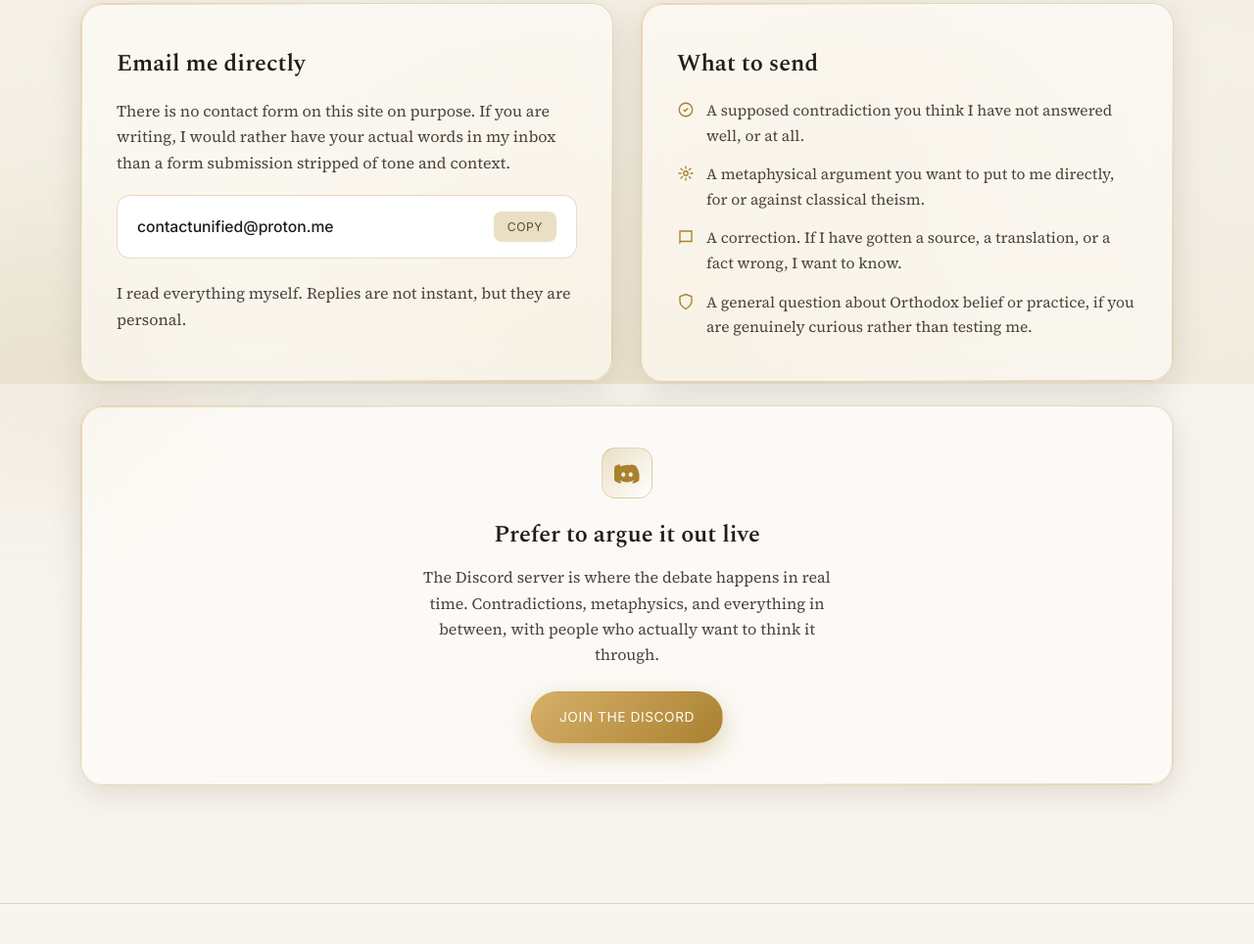
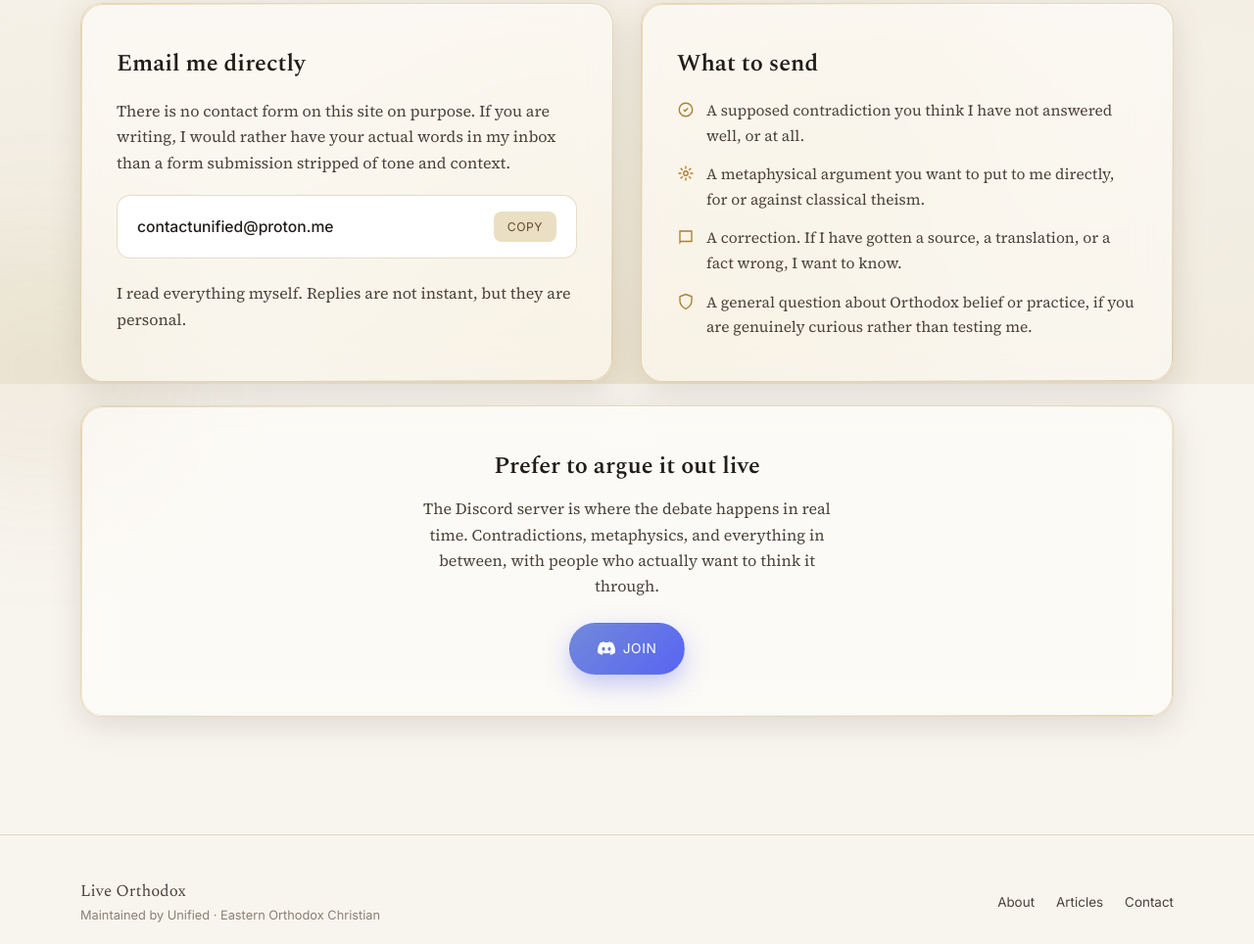
Before and after one commit to halosent/halosent.github.io, a plain HTML site: page contact.html in a window 1280 px wide. Shown: the part 408-1372 px from the top of the page at 98% size. Drawn offline with nearby package versions, Linux system fonts and the light colour scheme.

Commit message:
Add files via upload

```diff
--- a/contact.html
+++ b/contact.html
@@ -91,12 +91,12 @@
     </div>
 
     <div class="discord-cta glass reveal">
-      <div class="discord-icon">
-        <svg viewBox="0 0 24 24" fill="currentColor"><path d="M20.3 5.4A18 18 0 0015.6 4l-.3.6a15 15 0 014.2 1.5 16 16 0 00-14 0A15 15 0 015.7 4.6L5.4 4a18 18 0 00-4.7 1.4C-.9 10.2-.5 14.8.3 19.3a18 18 0 005.5 2.7l1.1-1.7a12 12 0 01-1.9-.9l.5-.4a13 13 0 0012.6 0l.5.4a12 12 0 01-1.9.9l1.1 1.7a18 18 0 005.5-2.7c.9-5.1.1-9.6-2.9-13.9zM8.5 15.6c-1 0-1.9-1-1.9-2.1s.8-2.1 1.9-2.1 1.9 1 1.9 2.1-.9 2.1-1.9 2.1zm7 0c-1 0-1.9-1-1.9-2.1s.8-2.1 1.9-2.1 1.9 1 1.9 2.1-.9 2.1-1.9 2.1z"/></svg>
-      </div>
       <h2>Prefer to argue it out live</h2>
       <p>The Discord server is where the debate happens in real time. Contradictions, metaphysics, and everything in between, with people who actually want to think it through.</p>
-      <a href="https://discord.gg/FzgpfkRYjd" class="btn btn-primary" target="_blank" rel="noopener">Join the Discord</a>
+      <a href="https://discord.gg/FzgpfkRYjd" class="btn btn-discord" target="_blank" rel="noopener">
+        <svg width="18" height="18" viewBox="0 0 24 24" fill="currentColor"><path d="M20.317 4.3698a19.7913 19.7913 0 00-4.8851-1.5152.0741.0741 0 00-.0785.0371c-.211.3753-.4447.8648-.6083 1.2495-1.8447-.2762-3.68-.2762-5.4868 0-.1636-.3933-.4058-.8742-.6177-1.2495a.077.077 0 00-.0785-.037 19.7363 19.7363 0 00-4.8852 1.515.0699.0699 0 00-.0321.0277C.5334 9.0458-.319 13.5799.0992 18.0578a.0824.0824 0 00.0312.0561c2.0528 1.5076 4.0413 2.4228 5.9929 3.0294a.0777.0777 0 00.0842-.0276c.4616-.6304.8731-1.2952 1.226-1.9942a.076.076 0 00-.0416-.1057c-.6528-.2476-1.2743-.5495-1.8722-.8923a.077.077 0 01-.0076-.1277c.1258-.0943.2517-.1923.3718-.2914a.0743.0743 0 01.0776-.0105c3.9278 1.7933 8.18 1.7933 12.0614 0a.0739.0739 0 01.0785.0095c.1202.099.246.1981.3728.2924a.077.077 0 01-.0066.1276 12.2986 12.2986 0 01-1.873.8914.0766.0766 0 00-.0407.1067c.3604.698.7719 1.3628 1.225 1.9932a.076.076 0 00.0842.0286c1.961-.6067 3.9495-1.5219 6.0023-3.0294a.077.077 0 00.0313-.0552c.5004-5.177-.8382-9.6739-3.5485-13.6604a.061.061 0 00-.0312-.0286zM8.02 15.3312c-1.1825 0-2.1569-1.0857-2.1569-2.419 0-1.3332.9555-2.4189 2.157-2.4189 1.2108 0 2.1757 1.0952 2.1568 2.419 0 1.3332-.9555 2.4189-2.1569 2.4189zm7.9748 0c-1.1825 0-2.1569-1.0857-2.1569-2.419 0-1.3332.9554-2.4189 2.1569-2.4189 1.2108 0 2.1757 1.0952 2.1568 2.419 0 1.3332-.946 2.4189-2.1568 2.4189Z"/></svg>
+        Join
+      </a>
     </div>
 
   </div>
--- a/style.css
+++ b/style.css
@@ -173,15 +173,12 @@ section{ position: relative; }
   padding: 42px 36px;
   text-align:center;
 }
-.discord-cta .discord-icon{
-  width: 52px; height:52px;
-  margin: 0 auto 18px;
-  border-radius: 14px;
-  background: linear-gradient(135deg, var(--gold-pale), var(--white));
-  border: 1px solid var(--glass-border);
-  display:flex; align-items:center; justify-content:center;
+.btn-discord{
+  background: linear-gradient(135deg, #7289da, #5865f2);
+  color: #ffffff;
+  box-shadow: 0 10px 26px rgba(88,101,242,0.35);
 }
-.discord-cta .discord-icon svg{ width:26px; height:26px; color: var(--gold); }
+.btn-discord:hover{ transform: translateY(-2px); box-shadow: 0 14px 30px rgba(88,101,242,0.45); }
 .discord-cta h2{
   font-family: var(--font-display);
   font-size: 1.5rem;
```
